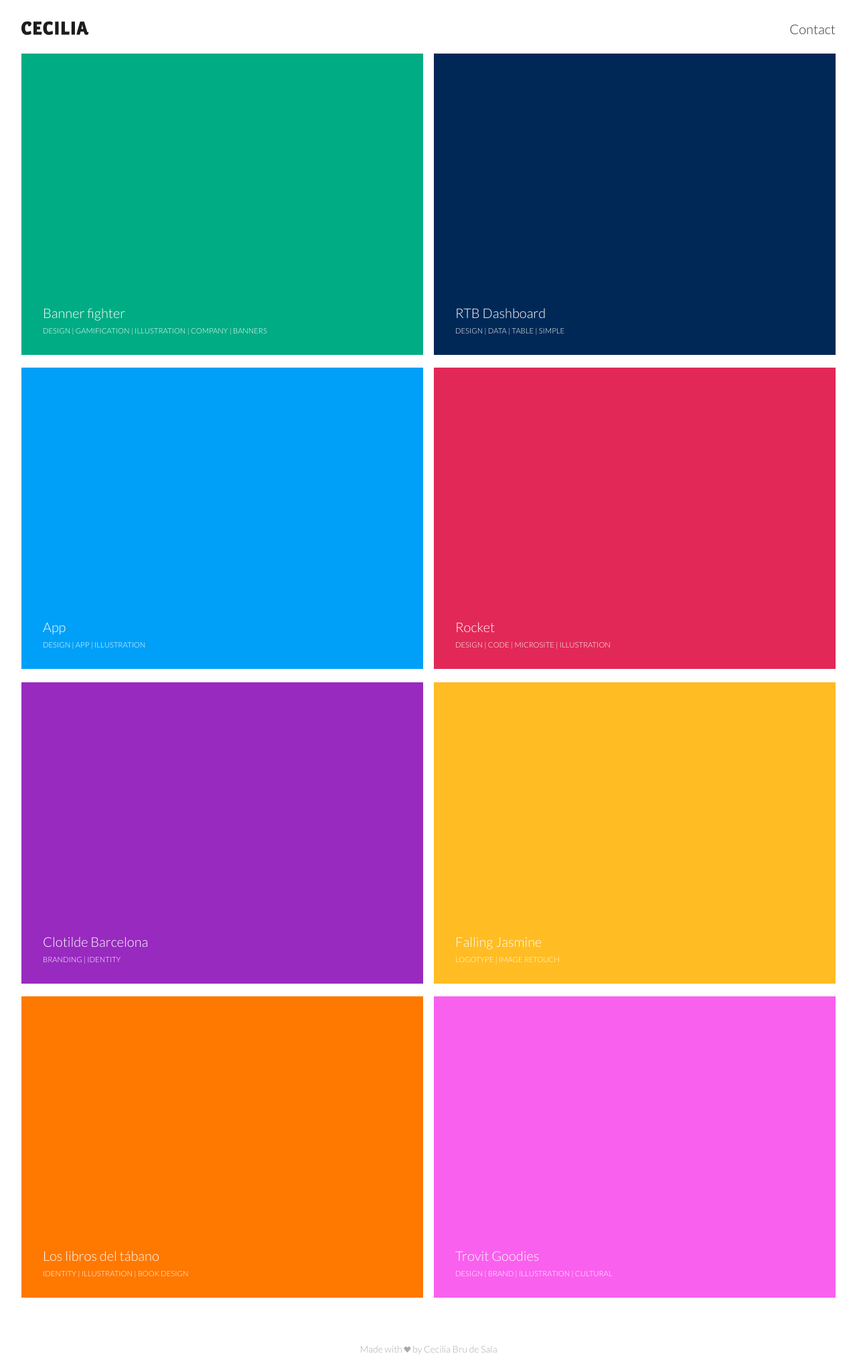
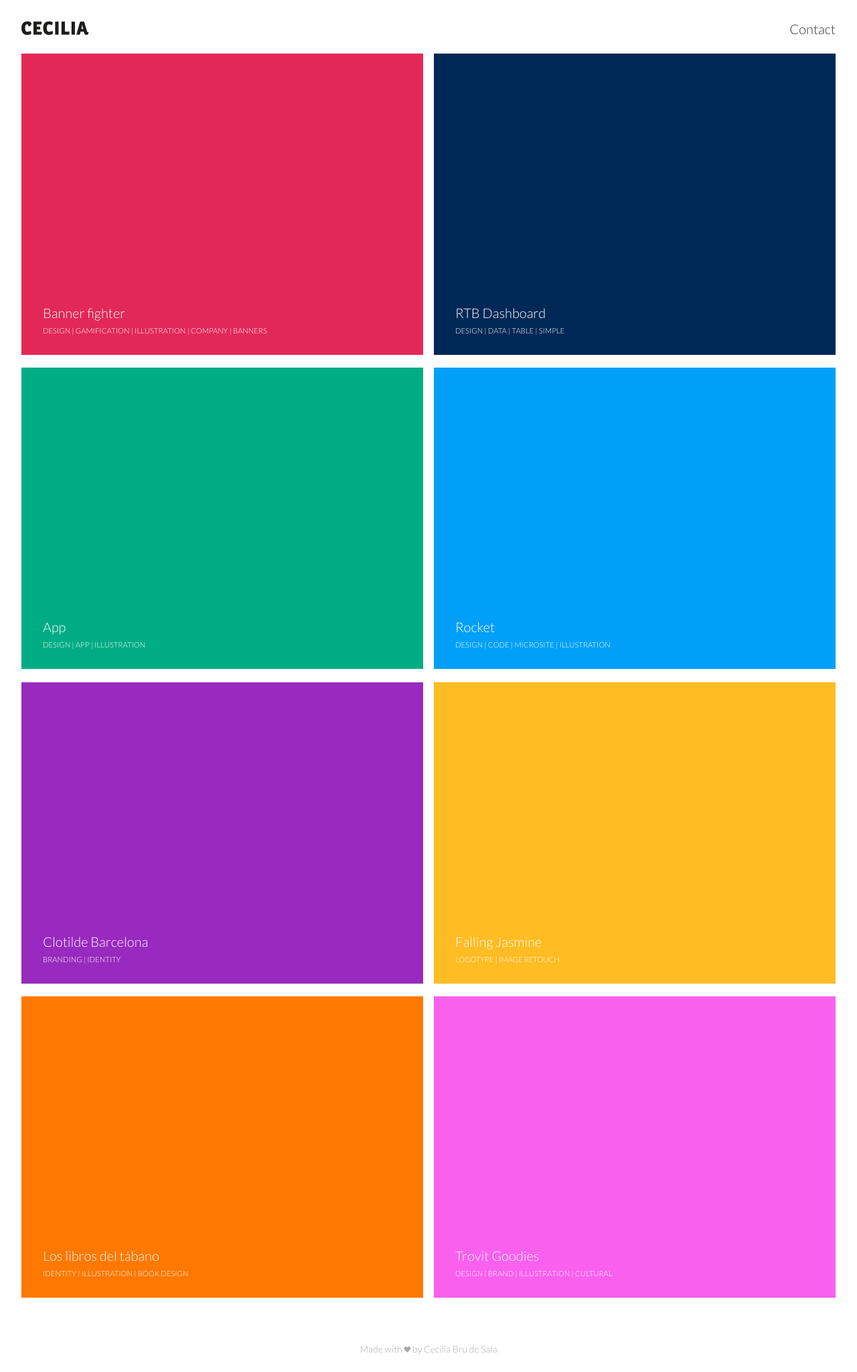
Before and after one commit to cbrudesala/cbrudesala.github.io, a Jekyll site: the page built from index.html, in a window 1280 px wide. Shown: the whole page at 67% size. Built offline with Jekyll 4.4.1, drawn with Linux system fonts in a browser that asks for light colours; nearby versions of some CDN libraries; some web fonts are replaced.

Commit message:
thumbs png

```diff
--- a/index.html
+++ b/index.html
@@ -15,7 +15,7 @@
             <span class="mid-gray f6 white"><small>{{ project.subtitle }}</small></span>
           </div>
           <figcaption class="child absolute top-0  w-100 h-100">
-            <img src="/assets/imgs/projects/{{project.name}}/{{project.name}}_thumb_2.jpg" alt="{{project.name}}">
+            <img src="/assets/imgs/projects/{{project.name}}/{{project.name}}_thumb_2.png" alt="{{project.name}}">
           </figcaption>
         </figure>
       </a>
```
Also changed, not shown: assets/imgs/projects/app/app_thumb.jpg, assets/imgs/projects/clotilde/clotilde_thumb_2.png (added), assets/imgs/projects/fighter/fighter_thumb.jpg, assets/imgs/projects/fighter/fighter_thumb_2.png (added), assets/imgs/projects/goodies/goodies_thumb_2.png (added), assets/imgs/projects/jasmine/jasmine_thumb_2.png (added), assets/imgs/projects/rocket/rocket_thumb.jpg, assets/imgs/projects/rocket/rocket_thumb_2.png (added), assets/imgs/projects/rtb_dashboard/rtb_dashboard_thumb_2.png (added), assets/imgs/projects/tabano/tabano_thumb_2.png (added), 6 other files.
